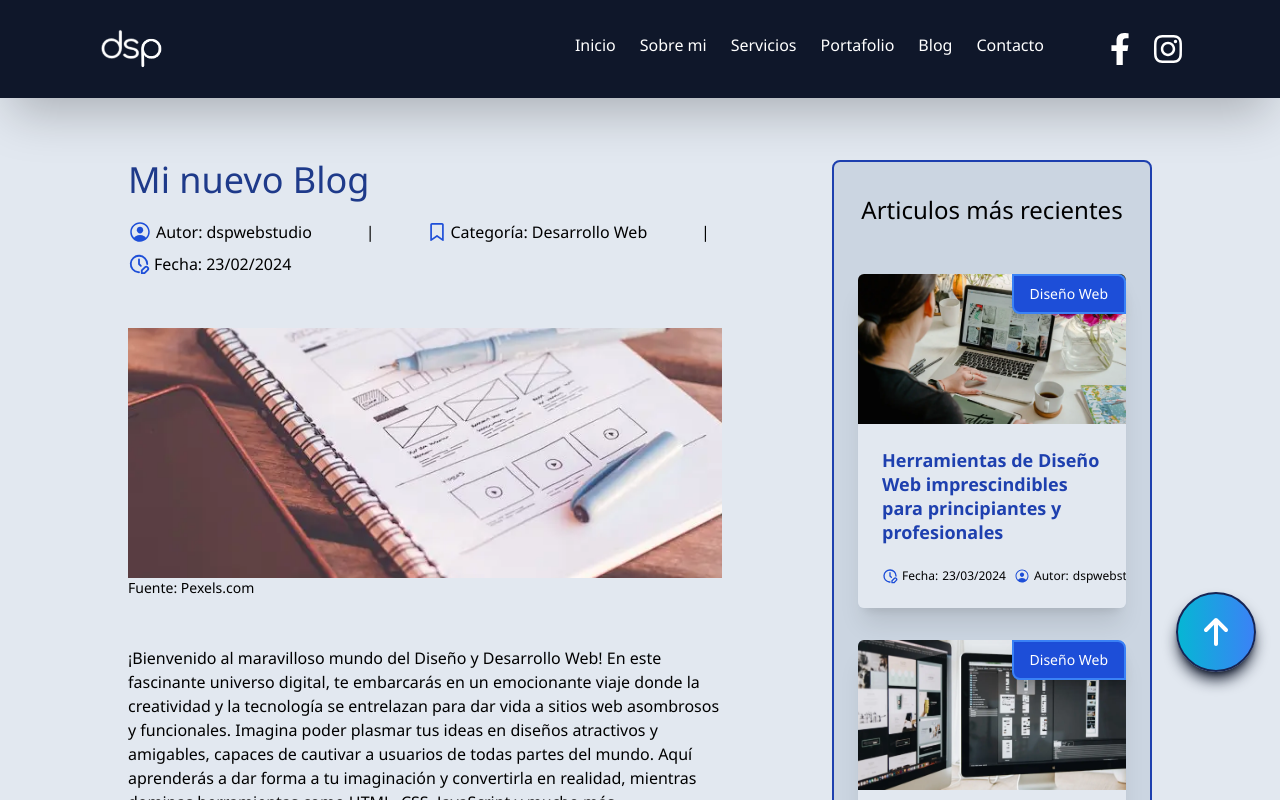
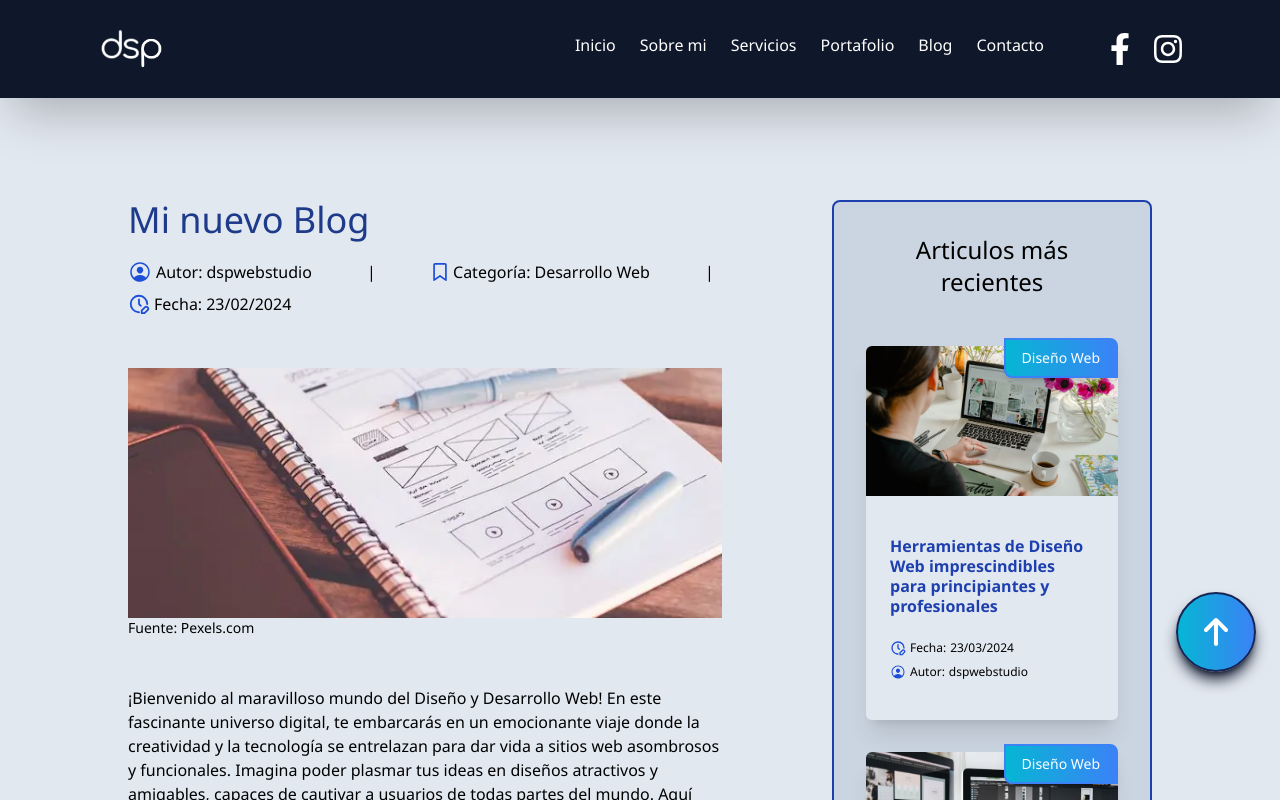
Before and after one commit to dspwebstudiomx/reacttailwindcss, a React (Vite) app: page /blog/1 in a window 1280 px wide. Shown: the top 800 px of the page. Built offline with nearby package versions, Linux system fonts and the light colour scheme.

Commit message:
general changes

```diff
--- a/src/ArticleCardGenerator.jsx
+++ b/src/ArticleCardGenerator.jsx
@@ -4,6 +4,16 @@ import { IoPersonCircleOutline } from "react-icons/io5";
 import { TbClockEdit } from "react-icons/tb";
 
 const ArticleCardGenerator = () => {
+
+  const filterByCategory = (categoria) => {
+    return articulosBlog.filter((articulo) => articulo.categoria === categoria);
+  };
+
+  const categoryWebDesign = filterByCategory('Diseño Web');
+  console.log(categoryWebDesign);
+  const categoryWebDevelopment = filterByCategory('Desarrollo Web');
+  console.log(categoryWebDevelopment);
+
   return (
     articulosBlog.map(
       (articulo) => {
@@ -11,9 +21,9 @@ const ArticleCardGenerator = () => {
           <Link to={`/blog/${articulo.id}`} key={articulo.id}>
             <article className="relate mx-auto border-1 border-gray-400 rounded-md shadow-xl animate__animated animate__flipInY flex w-[75vw] sm:flex-col sm:w-[100%]">
               <img src={articulo.imagen} alt="image" className="rounded-t-md w-1/3 sm:w-full object-cover md:h-[150px] " />
-              <div className="px-6 py-6 bg-slate-200 flex flex-col gap-3 rounded-b-md w-2/3 sm:w-full sm:min-h-[180px] justify-start overflow-hidden">
-                <h3 className='text-lg font-semibold text-blue-800 leading-6'>{articulo.titulo}</h3>
-                <div className="mt-3 flex gap-2">
+              <div className="px-6 py-10 bg-slate-200 flex flex-col gap-3 rounded-b-md w-2/3 sm:w-full min-h-[230px] justify-start overflow-hidden">
+                <h3 className='text-md font-semibold text-blue-800 leading-tight'>{articulo.titulo}</h3>
+                <div className="mt-3 flex flex-col gap-2">
                   <div className="flex items-center text-xs">
                     <TbClockEdit size={16} color="#1D4ED8" /><span className="mx-1 font-medium">Fecha:</span>{articulo.fecha}
                   </div>
@@ -22,10 +32,8 @@ const ArticleCardGenerator = () => {
                   </div>
                 </div>
               </div>
-
-
               {/* Bubble */}
-              <div id={`Bubble-${articulo.id}`} className="absolute top-0 right-0 bg-blue-700 px-4 py-2 text-white text-sm shadow-lg rounded-bl-lg rounded-tr-lg border-2 border-blue-500">{articulo.categoria}</div>
+              <div id={`Bubble-${articulo.id}`} className="absolute -top-2 right-0 bg-gradient-to-r from-cyan-500 to-blue-500 px-4 py-2 text-white text-sm shadow-lg rounded-bl-lg rounded-tr-lg border-2 border-blue-500">{articulo.categoria}</div>
               {/* Bubble */}
 
             </article>
--- a/src/components/Templates/PageTemplate.jsx
+++ b/src/components/Templates/PageTemplate.jsx
@@ -32,7 +32,6 @@ const PageTemplate = ({ children, TituloPrincipal, background }) => {
 }
 
 PageTemplate.propTypes = {
-  id: PropTypes.string,
   background: PropTypes.string,
   TituloPrincipal: PropTypes.string,
   children: PropTypes.node
--- a/src/pages/Article.jsx
+++ b/src/pages/Article.jsx
@@ -8,7 +8,6 @@ import Spacing from "../components/Sections/Spacing"
 import { useParams, Link } from "react-router-dom"
 import ReturnButton from "../components/ReturnButton"
 import { FaArrowRotateLeft, FaArrowRight, FaArrowLeft } from "react-icons/fa6";
-import ArticleCardGenerator from "../ArticleCardGenerator"
 import { IoPersonCircleOutline } from "react-icons/io5";
 import { FaRegBookmark } from "react-icons/fa6";
 import { TbClockEdit } from "react-icons/tb";
@@ -19,14 +18,17 @@ const Article = () => {
   let articuloContenido = articulosBlog.find(articulo => articulo.id == id)
   console.log(articuloContenido)
 
-  const linkAnterior = parseInt(id) - 1
-  const linkPosterior = parseInt(id) + 1
+  const linkAnterior = parseInt(id) - 1;
+  const linkPosterior = parseInt(id) + 1;
+  const listadoInverso = articulosBlog.reverse();
+  console.log(listadoInverso)
 
   const classes = {
-    section: "mt-20 min-h-screen",
-    container: "flex justify-between gap-2 lg:gap-12 flex-wrap",
+    section: "mt-10 min-h-screen",
+    container: "flex justify-between gap-2 lg:gap-12 flex-wrap py-20",
     content: "sm:w-[58%] mb-20 flex-col w-full h-auto place-content-between bg-red-200",
-    aside: "sm:w-[40%] lg:w-[320px] px-6 pb-8 flex flex-col gap-6 bg-slate-300 py-8 rounded-lg border-2 border-blue-800 max-h-[840px] overflow-hidden"
+    contenedorIzquierdo: "sm:w-[58%] flex flex-col min-h-[100vh] w-full place-content-between",
+    contenedorDerecho: "sm:w-[40%] lg:w-[320px] flex flex-col gap-6 bg-slate-300 p-8 rounded-lg border-2 border-blue-800"
   }
   return (
     <div id="scrollTop">
@@ -35,58 +37,90 @@ const Article = () => {
         <Container className={classes.container} id={id}>
 
           {/*  Contenedor izquierdo */}
-          <div className="sm:w-[58%] mb-20 flex flex-col min-h-[100vh] w-full place-content-between">
+          <div className={classes.contenedorIzquierdo}>
             {/* Contenido */}
             <div>
               <header>
                 <h1 className="text-4xl text-blue-900">{articuloContenido.titulo}</h1>
-                <div className="mb-12 flex items-center justify-between my-4 flex-wrap leading-loose">
+                {/* Datos del creador */}
+                <div className="mb-12 flex lg:items-center lg:justify-between my-4 flex-wrap leading-loose flex-col lg:flex-row">
                   <div className="flex items-center">
                     <IoPersonCircleOutline size={24} color="#1D4ED8" /><span className="mx-1 font-medium">Autor:</span>{articuloContenido.autor}
                   </div>
-                  <div className="mx-3 flex items-center">|</div>
+                  <div className="mx-2 items-center hidden lg:block">|</div>
                   <div className="flex items-center">
                     <FaRegBookmark size={18} color="#1D4ED8" /><span className="mx-1 font-medium">Categoría:</span>{articuloContenido.categoria}
                   </div>
-                  <div className="mx-3 flex items-center">|</div>
+                  <div className="mx-2 items-center hidden lg:block">|</div>
                   <div className="flex items-center">
                     <TbClockEdit size={22} color="#1D4ED8" /><span className="mx-1 font-medium">Fecha:</span>{articuloContenido.fecha}
                   </div>
                 </div>
+                {/* Datos del creador */}
+                {/* Imagen del Artículo */}
                 <figure className="mb-12 text-sm">
                   <img src={articuloContenido.imagen} alt="imagen de blog" className="object-cover w-full h-[250px]" />
                   <figcaption>Fuente: Pexels.com</figcaption>
                 </figure>
+                {/* Imagen del Artículo */}
               </header>
               <p>{articuloContenido.extracto}</p>
+              {/* Botones de Navegación */}
               <div className="grid grid-cols-1 sm:grid-cols-2 lg:grid-cols-3 my-6 gap-4 mt-20">
                 <Link to={`/blog/${linkAnterior}`} >
-                  <button className="text-slate-100 text-lg flex items-center justify-center bg-blue-600 px-3 py-4 rounded-lg hover:bg-blue-800 w-full">
+                  <button className="text-slate-100 text-lg flex items-center justify-center bg-gradient-to-r from-cyan-500 to-blue-500 px-3 py-6 rounded-lg hover:bg-blue-800 w-full">
                     <FaArrowLeft className="mr-1" />Artículo Anterior
                   </button>
                 </Link>
                 <Link to={`/blog/${linkPosterior}`} >
-                  <button className="text-slate-100 text-lg flex items-center justify-center bg-blue-600 px-3 py-4 rounded-lg hover:bg-blue-800 w-full">
+                  <button className="text-slate-100 text-lg flex items-center justify-center bg-gradient-to-r from-cyan-500 to-blue-500 px-3 py-6 rounded-lg hover:bg-blue-800 w-full">
                     Siguiente Artículo<FaArrowRight className="ml-1" />
                   </button>
                 </Link>
                 <Link to={"/blog"} >
-                  <button className="text-slate-100 text-lg flex items-center justify-center bg-blue-600 px-3 py-4 rounded-lg hover:bg-blue-800 w-full">
+                  <button className="text-slate-100 text-lg flex items-center justify-center bg-gradient-to-r from-cyan-500 to-blue-500 px-3 py-6 rounded-lg hover:bg-blue-800 w-full">
                     <FaArrowRotateLeft className="mr-1" />Regresar al Blog
                   </button>
                 </Link>
               </div>
+              {/* Botones de Navegación */}
+
             </div>
             {/* Contenido */}
           </div>
           {/*  Contenedor izquierdo */}
 
           {/* Contenedor Derecho */}
-          <aside className={classes.aside} >
+          <aside className={classes.contenedorDerecho} >
             <h2 className="text-2xl text-center">Articulos más recientes</h2>
             <Spacing distance="mb-0" />
-            <div className="flex flex-col-reverse gap-8">
-              <ArticleCardGenerator />
+            <div className="flex gap-8 flex-col">
+              {articulosBlog.slice(-2).map(
+                (articulo) => {
+                  return (
+                    <Link to={`/blog/${articulo.id}`} key={articulo.id}>
+                      <article className="relate mx-auto border-1 border-gray-400 rounded-md shadow-xl animate__animated animate__flipInY flex w-[75vw] sm:flex-col sm:w-[100%]">
+                        <img src={articulo.imagen} alt="image" className="rounded-t-md w-1/3 sm:w-full object-cover md:h-[150px] " />
+                        <div className="px-6 py-10 bg-slate-200 flex flex-col gap-3 rounded-b-md w-2/3 sm:w-full min-h-[180px] justify-start overflow-hidden">
+                          <h3 className='text-md font-semibold text-blue-800 leading-tight'>{articulo.titulo}</h3>
+                          <div className="mt-3 flex flex-col gap-2">
+                            <div className="flex items-center text-xs">
+                              <TbClockEdit size={16} color="#1D4ED8" /><span className="mx-1 font-medium">Fecha:</span>{articulo.fecha}
+                            </div>
+                            <div className="flex items-center text-xs">
+                              <IoPersonCircleOutline size={16} color="#1D4ED8" /><span className="mx-1 font-medium">Autor:</span>{articulo.autor}
+                            </div>
+                          </div>
+                        </div>
+                        {/* Bubble */}
+                        <div id={`Bubble-${articulo.id}`} className="absolute -top-2 right-0 bg-gradient-to-r from-cyan-500 to-blue-500 px-4 py-2 text-white text-sm shadow-lg rounded-bl-lg rounded-tr-lg border-2 border-blue-500">{articulo.categoria}</div>
+                        {/* Bubble */}
+
+                      </article>
+                    </Link>
+                  )
+                }
+              ).reverse()}
             </div>
           </aside>
           {/* Contenedor Derecho */}
--- a/src/pages/Blog.jsx
+++ b/src/pages/Blog.jsx
@@ -1,14 +1,50 @@
-import ArticleCardGenerator from "../ArticleCardGenerator"
+import { articulosBlog } from '../data'
 import PageTemplate from "../components/Templates/PageTemplate"
+import { IoPersonCircleOutline } from "react-icons/io5";
+import { TbClockEdit } from "react-icons/tb";
+import { Link } from 'react-router-dom'
+
 
 const Blog = () => {
+  const filterByCategory = (categoria) => {
+    return articulosBlog.filter((articulo) => articulo.categoria === categoria);
+  };
+  const categoryWebDesign = filterByCategory('Diseño Web');
+  console.log(categoryWebDesign);
+
+  const categoryWebDevelopment = filterByCategory('Desarrollo Web');
+  console.log(categoryWebDevelopment);
   return (
     <PageTemplate id="blog" TituloPrincipal={'Mis Artículos'} background={'bg-slate-300'} >
       <div className="grid grid-cols-1 sm:grid-cols-2 md:grid-cols-3 gap-8 justify-center align-middle">
-        {<ArticleCardGenerator />}
+        {articulosBlog.map(
+          (articulo) => {
+            return (
+              <Link to={`/blog/${articulo.id}`} key={articulo.id}>
+                <article className="relate mx-auto border-1 border-gray-400 rounded-md shadow-xl animate__animated animate__flipInY flex w-[75vw] sm:flex-col sm:w-[100%]">
+                  <img src={articulo.imagen} alt="image" className="rounded-t-md w-1/3 sm:w-full object-cover md:h-[150px] " />
+                  <div className="px-6 py-10 bg-slate-200 flex flex-col gap-3 rounded-b-md w-2/3 sm:w-full min-h-[230px] justify-start overflow-hidden">
+                    <h3 className='text-md font-semibold text-blue-800 leading-tight'>{articulo.titulo}</h3>
+                    <div className="mt-3 flex flex-col gap-2">
+                      <div className="flex items-center text-xs">
+                        <TbClockEdit size={16} color="#1D4ED8" /><span className="mx-1 font-medium">Fecha:</span>{articulo.fecha}
+                      </div>
+                      <div className="flex items-center text-xs">
+                        <IoPersonCircleOutline size={16} color="#1D4ED8" /><span className="mx-1 font-medium">Autor:</span>{articulo.autor}
+                      </div>
+                    </div>
+                  </div>
+                  {/* Bubble */}
+                  <div id={`Bubble-${articulo.id}`} className="absolute -top-2 right-0 bg-gradient-to-r from-cyan-500 to-blue-500 px-4 py-2 text-white text-sm shadow-lg rounded-bl-lg rounded-tr-lg border-2 border-blue-500">{articulo.categoria}</div>
+                  {/* Bubble */}
+
+                </article>
+              </Link>
+            )
+          }
+        )}
       </div>
     </PageTemplate>
   )
 }
-
 export default Blog
```
